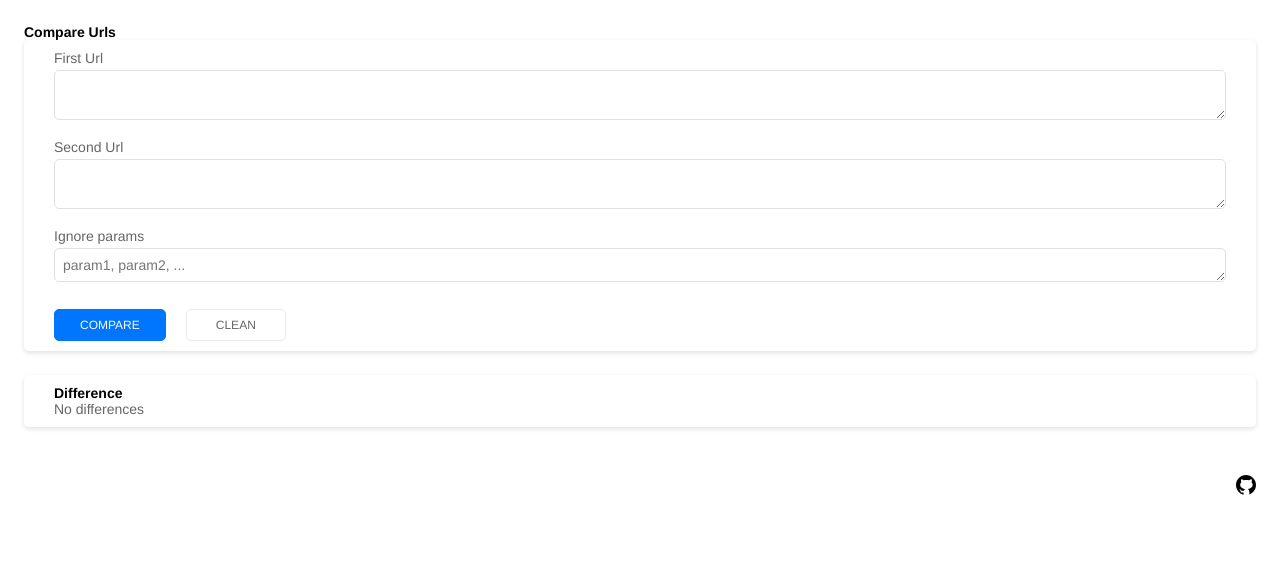
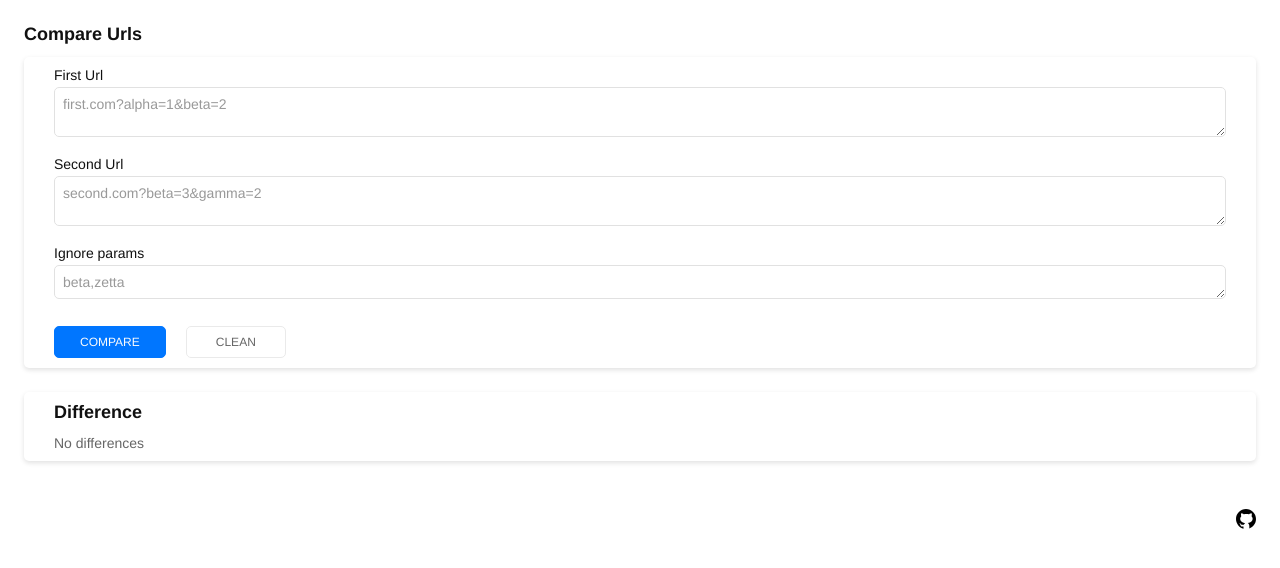
Before and after one commit to nataxo/url-query-comparison, a Next.js app: page / in a window 1280 px wide. Shown: the top 568 px of the page. Built offline with nearby package versions, Linux system fonts and the light colour scheme.

Commit message:
added placeholder and fixed headings

```diff
--- a/components/TextField.js
+++ b/components/TextField.js
@@ -1,4 +1,4 @@
-export default ({label, value, onChange, placeholder, rows=2}) => (
+export default ({ label, value, onChange, placeholder, rows = 2 }) => (
     <div>
         <label htmlFor={label}>{label}</label>
         <textarea
@@ -26,7 +26,7 @@ export default ({label, value, onChange, placeholder, rows=2}) => (
 
             label {
                 display: block;
-                color: #666;
+
             }
 
             label + textarea {
@@ -38,9 +38,7 @@ export default ({label, value, onChange, placeholder, rows=2}) => (
                 border-radius: 5px;
                 border-width: 1px;
                 border-style: solid;
-            }
 
-            textarea {
                 width: 100%;
                 max-width: 100%;
                 padding: 8px 8px;
@@ -53,6 +51,10 @@ export default ({label, value, onChange, placeholder, rows=2}) => (
             textarea:focus {
                 border-color: #7D7D7D;
             }
+
+            textarea::placeholder {
+                color: #999999;
+            }
         `}</style>
     </div>
 );
--- a/package.json
+++ b/package.json
@@ -2,6 +2,7 @@
   "scripts": {
     "now-build": "next build && next export -o dist",
     "now-dev": "next -p $PORT",
+    "dev": "next -p 2401",
     "test": "jest"
   },
   "dependencies": {
--- a/pages/index.js
+++ b/pages/index.js
@@ -1,10 +1,10 @@
-import {useState, useEffect, Fragment} from 'react';
+import { useState, useEffect, Fragment } from 'react';
 import Head from 'next/head';
 import TextField from '../components/TextField';
 import Snippet from '../components/Snippet';
 import Button from '../components/Button';
 import Table from '../components/Table';
-import {compareQueryParamsInUrls} from '../helpers/url';
+import { compareQueryParamsInUrls } from '../helpers/url';
 import Footer from '../components/Footer';
 
 function GlobalStyles() {
@@ -16,6 +16,7 @@ function GlobalStyles() {
                 font-family: Helvetica, Arial, sans-serif;
                 margin: 0;
                 padding: 0;
+                color: #111111;
             }
 
             ::selection {
@@ -31,6 +32,10 @@ function GlobalStyles() {
         `}</style>
     );
 }
+
+const FIRST_URL_PLACEHOLDER = "first.com?alpha=1&beta=2";
+const SECOND_URL_PLACEHOLDER = "second.com?beta=3&gamma=2";
+const IGNORE_PLACEHOLDER = 'beta,zetta';
 
 export default () => {
     const [firstUrl, setFirstUrl] = useState('');
@@ -50,9 +55,9 @@ export default () => {
         try {
             localStorage.setItem('ignoreParams', ignore);
             ignoreParams = ignore.replace(' ', '').split(',');
-        } catch (e) {}
+        } catch (e) { }
 
-        const {diff, eq} = compareQueryParamsInUrls(firstUrl, secondUrl, ignoreParams);
+        const { diff, eq } = compareQueryParamsInUrls(firstUrl, secondUrl, ignoreParams);
         setDifference(diff);
         setEqual(eq);
     };
@@ -60,7 +65,7 @@ export default () => {
     useEffect(() => {
         try {
             setIgnore(localStorage.getItem('ignoreParams') || '')
-        } catch (e) {}
+        } catch (e) { }
     }, []);
 
     useEffect(() => {
@@ -93,17 +98,19 @@ export default () => {
                         label="First Url"
                         value={firstUrl}
                         onChange={setFirstUrl}
+                        placeholder={FIRST_URL_PLACEHOLDER}
                     />
                     <TextField
                         label="Second Url"
                         value={secondUrl}
                         onChange={setSecondUrl}
+                        placeholder={SECOND_URL_PLACEHOLDER}
                     />
                     <TextField
                         label="Ignore params"
                         value={ignore}
                         onChange={setIgnore}
-                        placeholder={'param1, param2, ...'}
+                        placeholder={IGNORE_PLACEHOLDER}
                         rows={1}
                     />
 
@@ -114,7 +121,7 @@ export default () => {
                 </Snippet>
 
                 <Snippet>
-                    <h3>Difference</h3>
+                    <h2>Difference</h2>
                     {difference.length > 0
                         ? <Table titles={['Param', 'First Url', 'Second Url']} values={difference} />
                         : <div className="info">No differences</div>
@@ -123,7 +130,7 @@ export default () => {
 
                 {equal.length > 0 && (
                     <Snippet>
-                        <h3>Equal</h3>
+                        <h2>Equal</h2>
                         <Table titles={['Param', 'Value']} values={equal} />
                     </Snippet>
                 )}
@@ -138,11 +145,10 @@ export default () => {
                         max-width: 100%;
                     }
 
-                    h4 {
+                    h1, h2 {
                         font-weight: bold;
                         font-size: 18px;
-                        margin-bottom: 8px;
-                        margin-top: 0;
+                        margin-bottom: 12px;
                     }
 
                     .buttonGroup {
```
